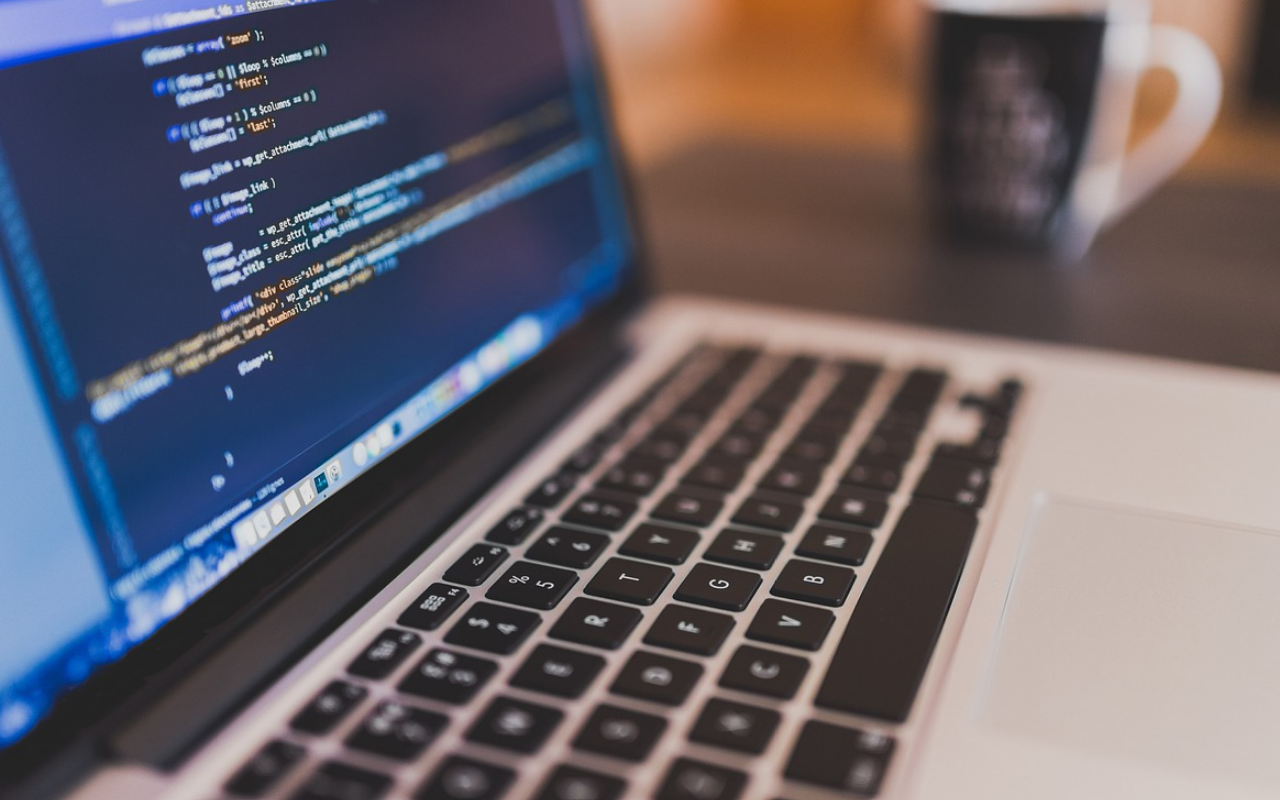
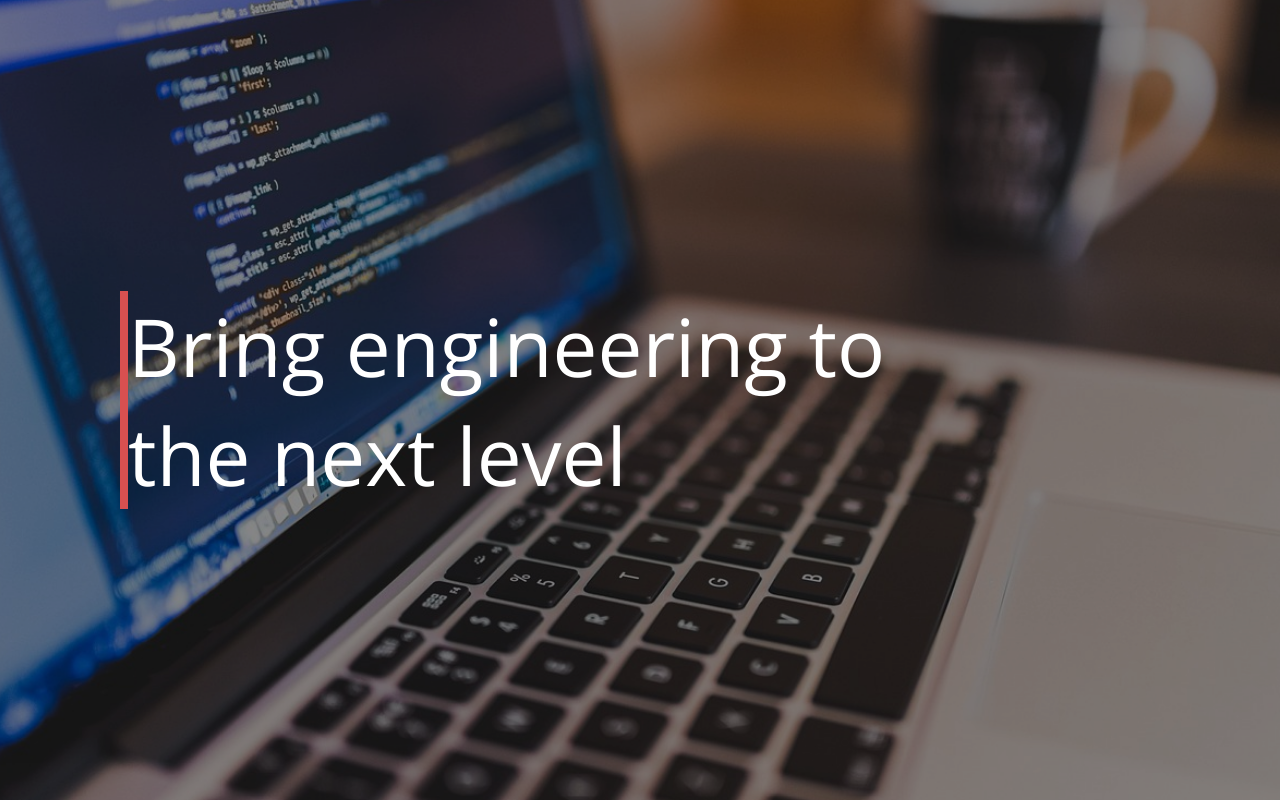
Before and after one commit to ShawnKastner/ShawnKastner.de, an Angular app: page / in a window 1280 px wide. Built offline with nearby package versions, Linux system fonts and the light colour scheme.

Commit message:
added slideshowOverlay and headline

```diff
--- a/src/app/app.component.html
+++ b/src/app/app.component.html
@@ -1,3 +1,9 @@
 <div class="slideShowContainer">
   <img *ngIf="showImage" class="slideShowImg" src="assets/img/{{ images[currentImage] }}">
 </div>
+
+<div class="slideShowContainer slideShowOverlay">
+  <p>
+    Bring engineering to the next level
+  </p>
+</div>
--- a/src/app/app.component.scss
+++ b/src/app/app.component.scss
@@ -21,3 +21,18 @@
         transform: scale(1.1);
     }
 }
+
+.slideShowOverlay {
+    background-color: rgba(0, 0, 0, 0.4);
+    position: absolute;
+    top: 0;
+    display: flex;
+    align-items: center;
+    p {
+        margin-left: 120px;
+        max-width: 800px;
+        color: white;
+        font-size: 80px;
+        border-left: 8px solid #d85050;
+    }
+}
--- a/src/index.html
+++ b/src/index.html
@@ -1,13 +1,21 @@
 <!doctype html>
 <html lang="en">
+
 <head>
   <meta charset="utf-8">
   <title>Shawnkastner</title>
+  <link rel="preconnect" href="https://fonts.googleapis.com">
+  <link rel="preconnect" href="https://fonts.gstatic.com" crossorigin>
+  <link
+    href="https://fonts.googleapis.com/css2?family=Inter:wght@100;200;300;400;500;600;700;800;900&family=Open+Sans:ital,wght@0,300;0,400;0,500;0,600;0,700;0,800;1,300;1,400;1,500;1,600;1,700;1,800&display=swap"
+    rel="stylesheet">
   <base href="/">
   <meta name="viewport" content="width=device-width, initial-scale=1">
   <link rel="icon" type="image/x-icon" href="favicon.ico">
 </head>
+
 <body>
   <app-root></app-root>
 </body>
+
 </html>
--- a/src/styles.scss
+++ b/src/styles.scss
@@ -1,3 +1,5 @@
 body {
     margin: 0;
+    font-family: 'Inter', sans-serif;
+    font-family: 'Open Sans', sans-serif;
 }
```
